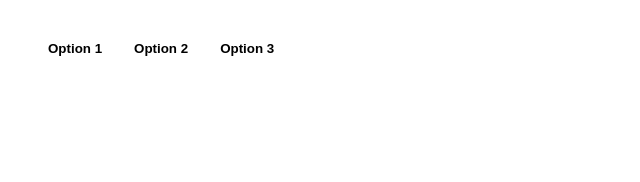
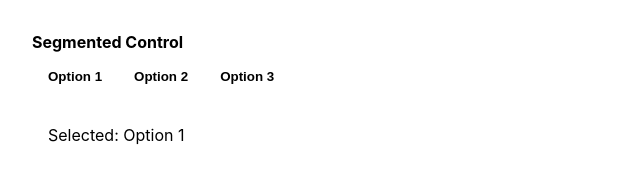
Before and after one commit to objekx/objecx-ui, a plain HTML site: page components/segmented.html in a window 1280 px wide. Both pictures are taken after a click on the button "Option 1". Shown: the whole page, without its empty margins (0-640 px from the left). Drawn offline with Linux system fonts and the light colour scheme.

Commit message:
Update segmented.html

```diff
--- a/components/segmented.html
+++ b/components/segmented.html
@@ -6,36 +6,71 @@
   <meta name="viewport" content="width=device-width,initial-scale=1" />
   <link rel="stylesheet" href="/components/colors.css" />
   <style>
+    body {
+      background: transparent;
+      margin:0;
+      padding:2rem;
+      font-family: Inter, system-ui, sans-serif;
+    }
     .segmented {
       display:inline-flex;
       border-radius:999px;
       overflow:hidden;
       background: rgba(255,255,255,0.04);
       font-size:.85rem;
-      font-family:Inter,sans-serif;
+      gap:0;
     }
     .segmented button {
       padding:.55rem 1rem;
       border:none;
-      background:transparent;
+      background: transparent;
       cursor:pointer;
       font-weight:600;
       transition: background .2s ease;
+      position: relative;
     }
     .segmented button.active {
-      background:#fff;
+      background: #fff;
       color:#000;
     }
     .segmented button:not(.active):hover {
       background: rgba(255,255,255,0.08);
     }
+    .output {
+      margin-top:1rem;
+      background: var(--card-bg);
+      padding:1rem;
+      border-radius:12px;
+      max-width:500px;
+    }
   </style>
 </head>
-<body style="background:transparent; margin:0; padding:2rem;">
-  <div class="segmented">
-    <button class="active">Option 1</button>
-    <button>Option 2</button>
-    <button>Option 3</button>
+<body>
+  <div>
+    <div style="margin-bottom:8px; font-weight:700;">Segmented Control</div>
+    <div class="segmented" role="group" aria-label="Options">
+      <button class="active" data-value="one">Option 1</button>
+      <button data-value="two">Option 2</button>
+      <button data-value="three">Option 3</button>
+    </div>
+    <div class="output" aria-live="polite">
+      Selected: <span id="selected">Option 1</span>
+    </div>
   </div>
+
+  <script>
+    const buttons = document.querySelectorAll(".segmented button");
+    const output = document.getElementById("selected");
+
+    function setActive(btn) {
+      buttons.forEach(b => b.classList.remove("active"));
+      btn.classList.add("active");
+      output.textContent = btn.textContent;
+    }
+
+    buttons.forEach(btn => {
+      btn.addEventListener("click", () => setActive(btn));
+    });
+  </script>
 </body>
 </html>
```
